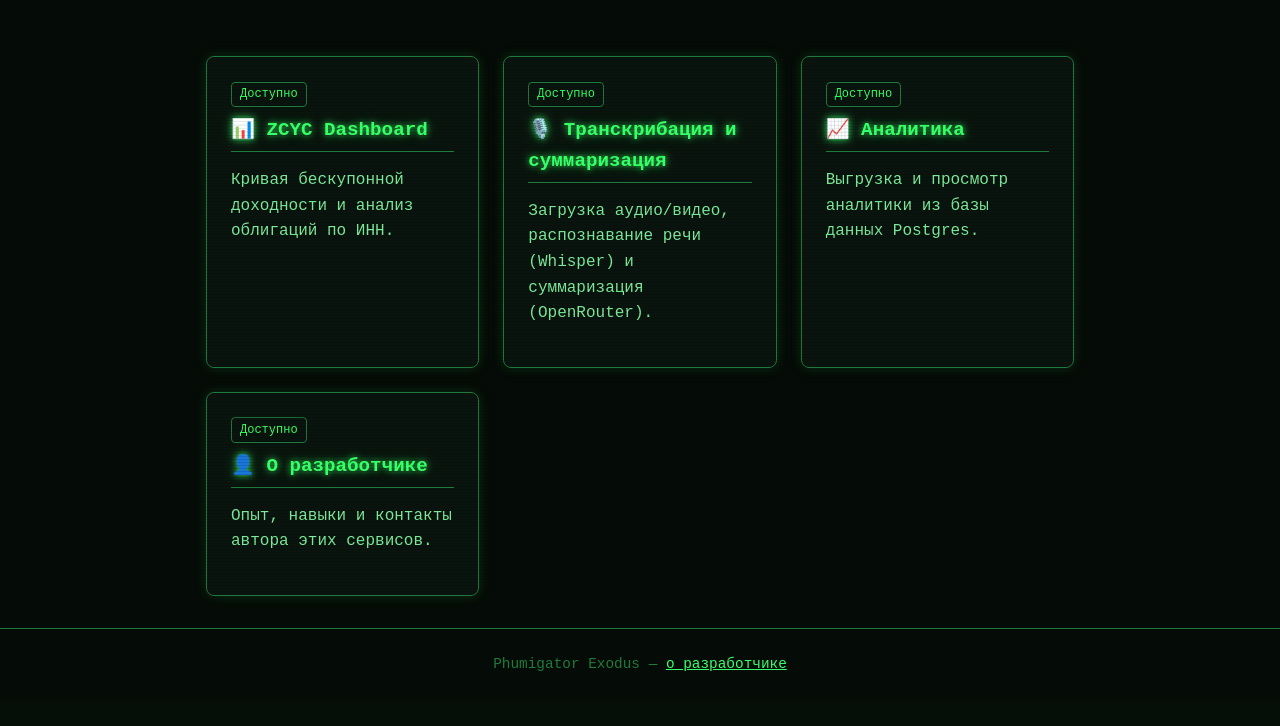
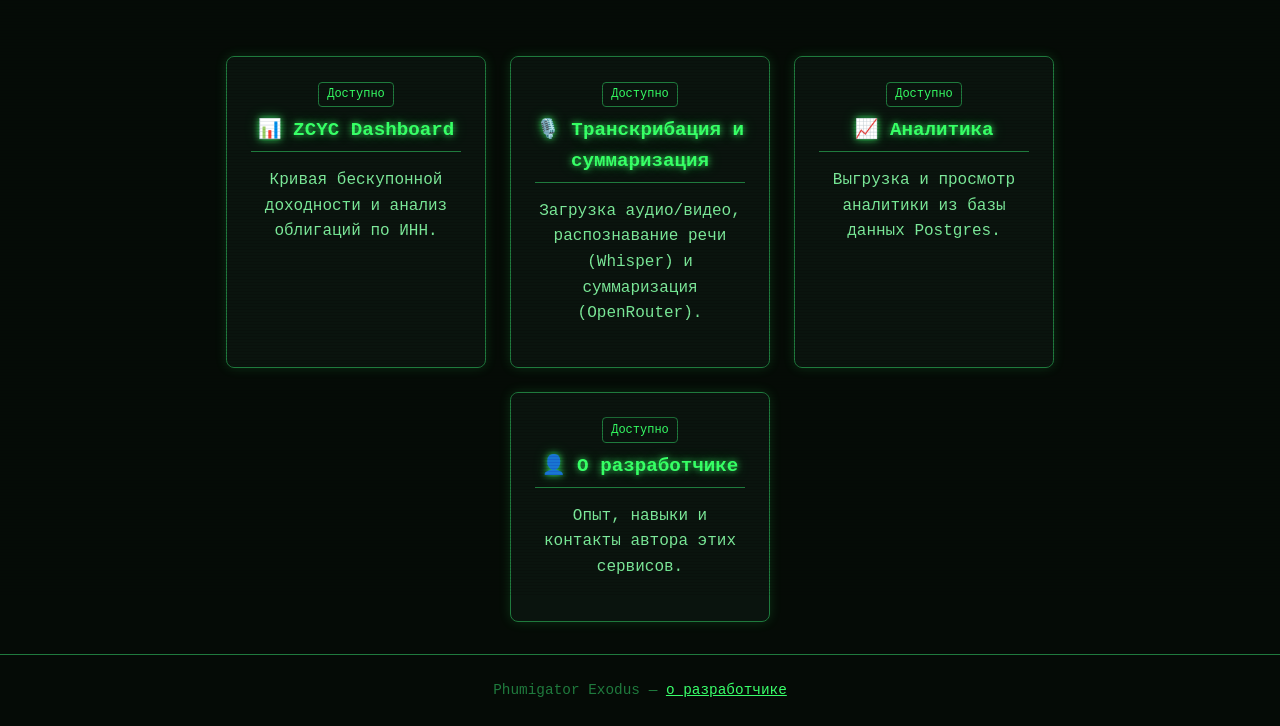
Before and after one commit to phumigator/exodus, a Flask app: template web/templates/index.html in a window 1280 px wide. Shown: the part 205-931 px from the top of the page. Before the commit the page ends 876 px from the top, so only its background shows below. Run offline with Flask 3, Linux system fonts and the light colour scheme; the template is opened without the code that fills it, so the values that code supplies are empty.

Commit message:
Center home page cards and their contents
Co-Authored-By: Claude Opus 5.5 <noreply@anthropic.com>

```diff
--- a/web/static/style.css
+++ b/web/static/style.css
@@ -68,14 +68,18 @@ main {
     padding: 2rem 1rem;
 }
 
+/* flex, а не grid: неполный последний ряд карточек тоже выравнивается по центру */
 .cards {
-    display: grid;
-    grid-template-columns: repeat(auto-fit, minmax(220px, 1fr));
+    display: flex;
+    flex-wrap: wrap;
+    justify-content: center;
     gap: 1.5rem;
     margin-top: 1.5rem;
 }
 
 .card {
+    flex: 0 1 260px;
+    text-align: center;
     background: #fff;
     border-radius: 8px;
     padding: 1.5rem;
```
